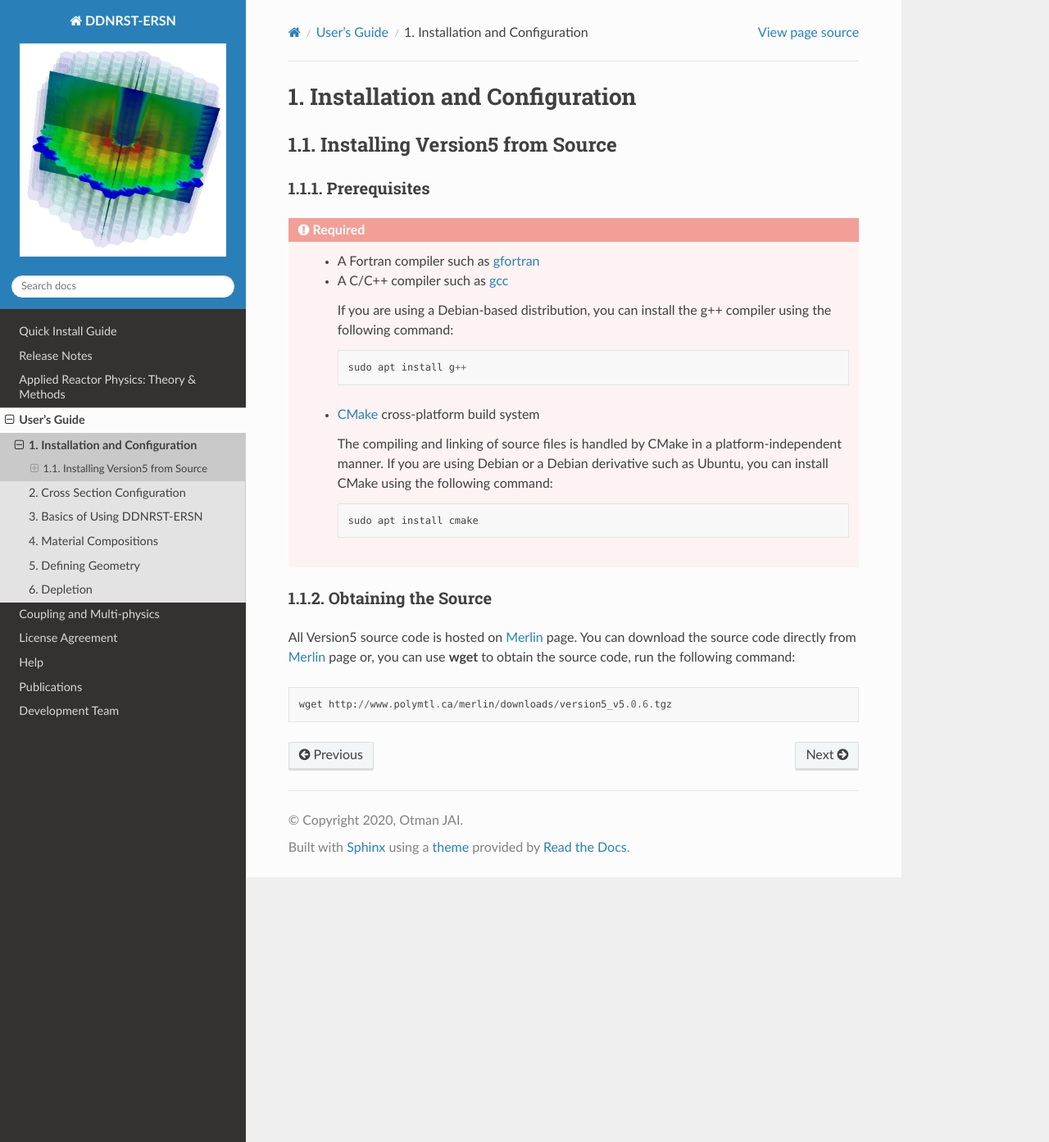
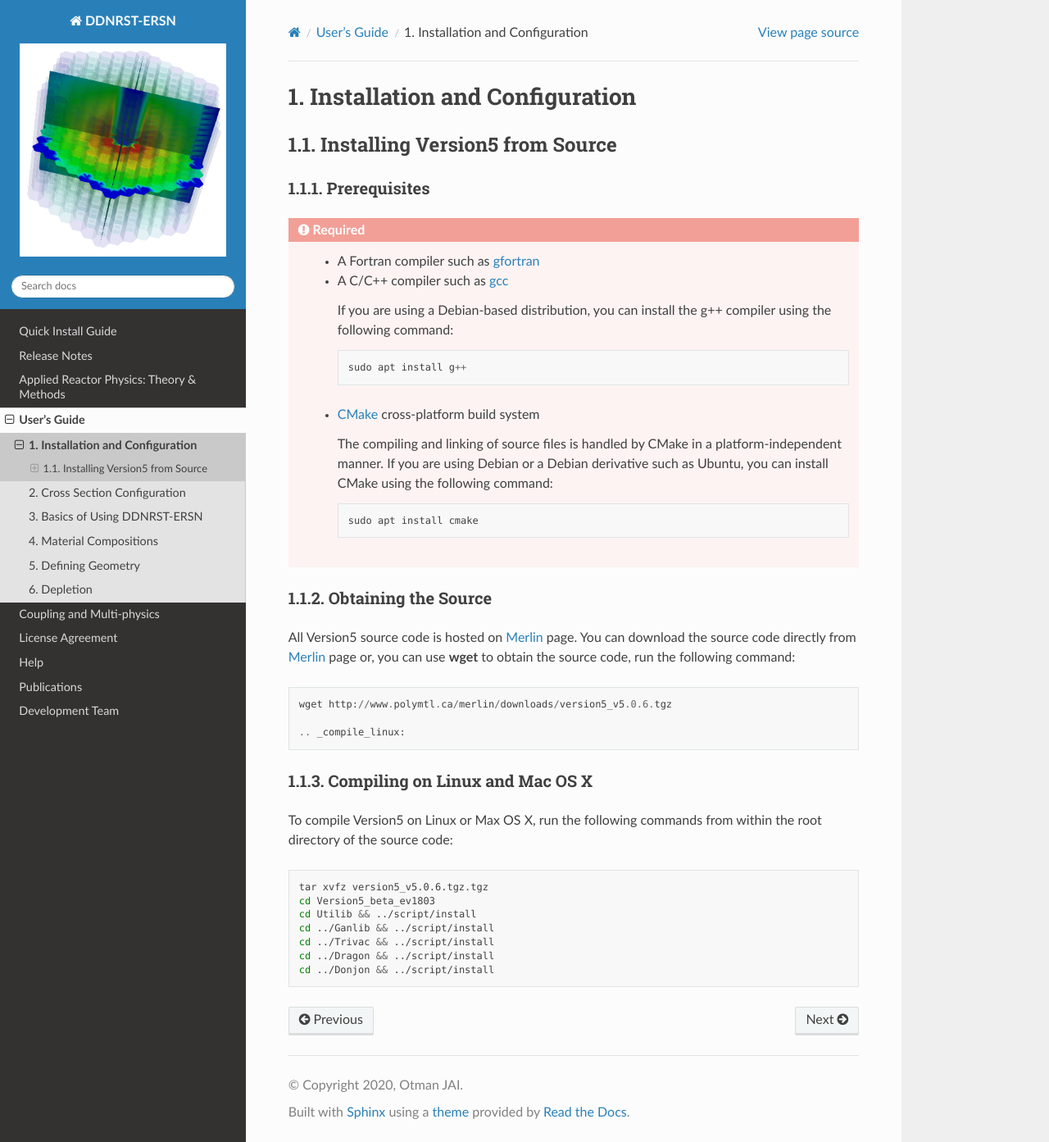
Before and after one commit to otmanjai/DDNRS-ERSN, a Sphinx documentation site: the page built from docs/source/usersguide/install.rst, in a window 1280 px wide and 1393 px high. Shown: the whole window at 82% size. Built offline with Sphinx 7.4.7 and the Read the Docs theme 2.0.0, drawn with Linux system fonts in a browser that asks for light colours; pages that are not in the unit, such as notebooks, are missing from menus.

Commit message:
Update install.rst

```diff
--- a/docs/source/usersguide/install.rst
+++ b/docs/source/usersguide/install.rst
@@ -43,6 +43,27 @@ directly from Merlin_ page or, you can use **wget** to obtain the source code, r
 
      wget http://www.polymtl.ca/merlin/downloads/version5_v5.0.6.tgz
 
+     .. _compile_linux:
+
+Compiling on Linux and Mac OS X
+-------------------------------
+
+To compile Version5 on Linux or Max OS X, run the following commands from within
+the root directory of the source code:
+
+.. code-block:: sh
+
+    tar xvfz version5_v5.0.6.tgz.tgz
+    cd Version5_beta_ev1803
+    cd Utilib && ../script/install
+    cd ../Ganlib && ../script/install
+    cd ../Trivac && ../script/install
+    cd ../Dragon && ../script/install
+    cd ../Donjon && ../script/install
+
+
+
+
 .. _gcc: https://gcc.gnu.org/
 .. _CMake: http://www.cmake.org
 .. _gfortran: https://gcc.gnu.org/wiki/GFortranBinaries
```
